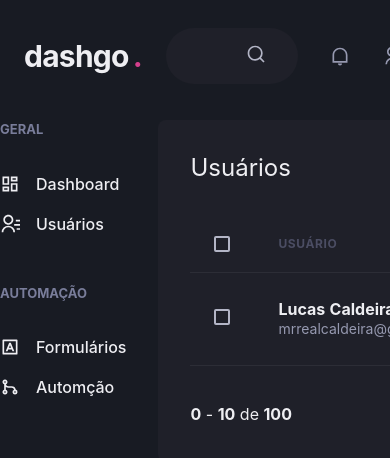
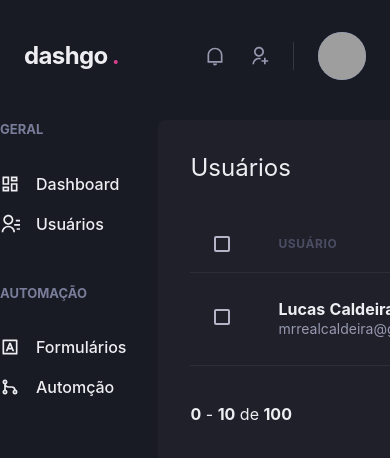
Before and after one commit to realcaldeira/dashboard-chakra, a Next.js app: page /users in a window 390 px wide. Shown: the top 458 px of the page. Built offline with nearby package versions, Linux system fonts and the light colour scheme; grey boxes are pictures that could not be loaded.

Commit message:
Header responsivo

```diff
--- a/src/components/Header/Logo.tsx
+++ b/src/components/Header/Logo.tsx
@@ -3,7 +3,7 @@
 export function Logo(){
   return(
     <Text
-        fontSize='3xl'
+        fontSize={['2xl', '3xl']}
         fontWeight='bold'
         letterSpacing='tight'
         w='64'
--- a/src/components/Header/NotificationsNav.tsx
+++ b/src/components/Header/NotificationsNav.tsx
@@ -4,10 +4,10 @@
 export function NotificationsNav(){
   return(
     <HStack
-          spacing='8'
-          mx='8'
-          pr='8'
-          py=''
+          spacing={['6','8']}
+          mx={['6','8']}
+          pr={['6','8']}
+          py='1'
           color='gray.300'
           borderRightWidth={1}
           borderColor='gray.700'
--- a/src/components/Header/Profile.tsx
+++ b/src/components/Header/Profile.tsx
@@ -1,15 +1,21 @@
 import { Avatar, Box, Flex, Text } from "@chakra-ui/react";
 
-export function Profile(){
+interface ProfileProps {
+  showProfileData?: boolean;
+}
+
+export function Profile({ showProfileData = true }: ProfileProps){
   return(
     <Flex align='center'>
-    <Box mr='4' textAlign='right'>
+    { showProfileData && (
+      <Box mr='4' textAlign='right'>
       <Text>Lucas Caldeira</Text>
       <Text
         color='gray.300'
         fontSize='small'
       >mrrealcaldeira@gmail.com</Text>
     </Box>
+    )}
 
     <Avatar size='md' name="Lucas Caldeira" src='https://github.com/realcaldeira.png' />
   </Flex>
--- a/src/components/Header/index.tsx
+++ b/src/components/Header/index.tsx
@@ -1,10 +1,15 @@
-import { Flex } from "@chakra-ui/react"
+import { Flex, useBreakpointValue } from "@chakra-ui/react"
 import { Logo } from "./Logo";
 import { NotificationsNav } from "./NotificationsNav";
 import { Profile } from "./Profile";
 import { SearchBox } from "./SearchBox";
 
 export function Header(){
+  const isWideVersion = useBreakpointValue({
+    base: false,
+    lg: true,
+  })
+
   return(
     <Flex
       as='header'
@@ -18,7 +23,7 @@
     >
       <Logo />
 
-      <SearchBox />
+      { isWideVersion && <SearchBox />}
 
       <Flex
         align='center'
@@ -26,7 +31,7 @@
       >
         <NotificationsNav />
 
-       <Profile />
+       <Profile showProfileData={isWideVersion} />
       </Flex>
     </Flex>
   )
```
